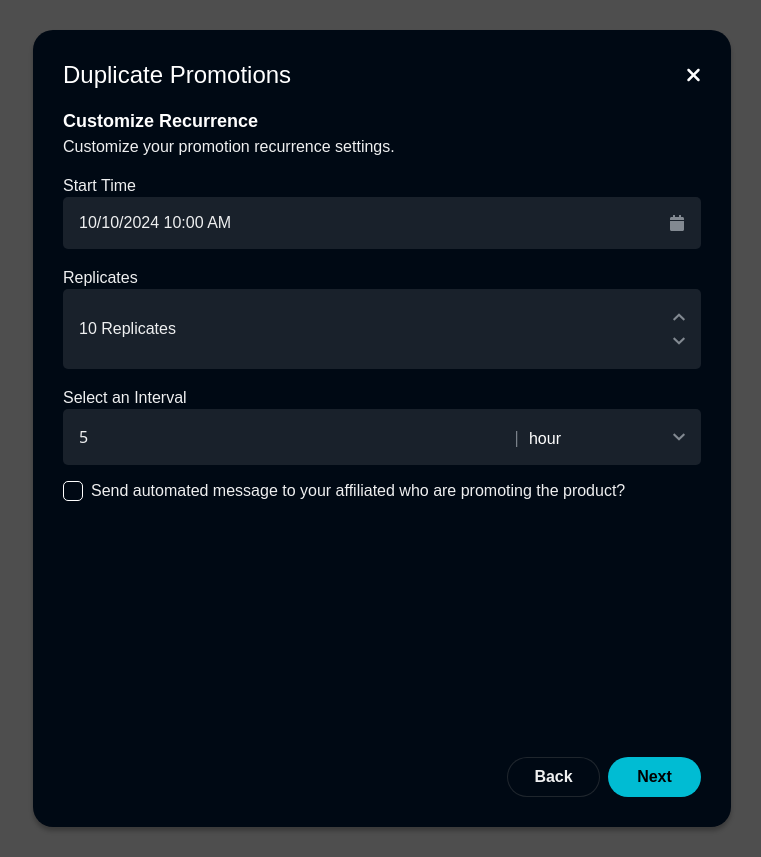
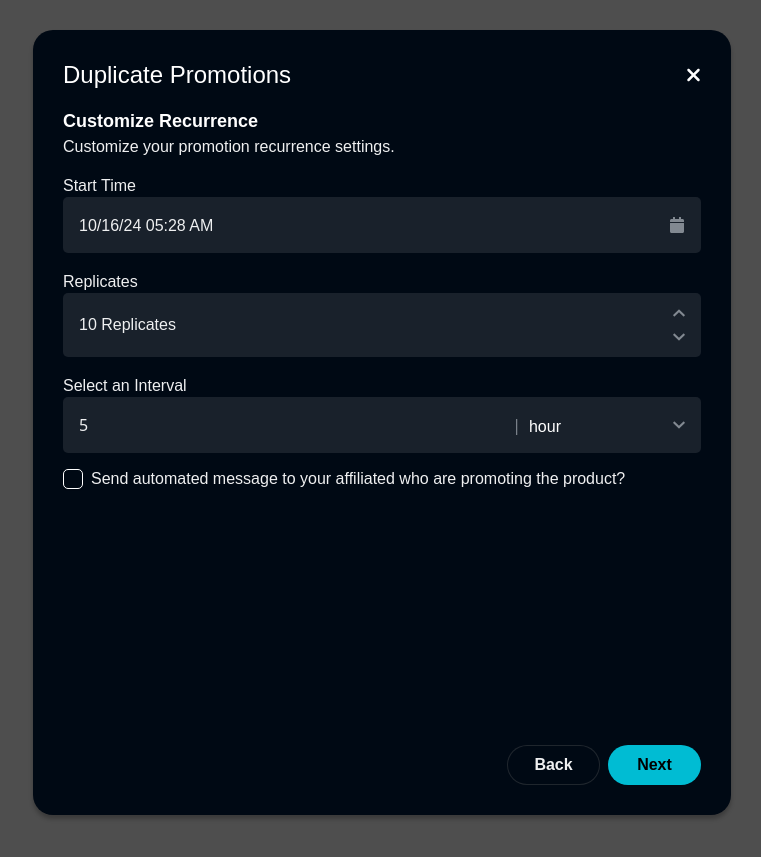
Before and after one commit to MAhmadSeng/Tikko, a React (Vite) app: page /duplication-page-2 in a window 1280 px wide. Shown: the whole page, without its empty margins (519-1280 px from the left). Built offline with nearby package versions, Linux system fonts and the light colour scheme.

Commit message:
Code Push commit

```diff
--- a/package.json
+++ b/package.json
@@ -15,6 +15,8 @@
     "@fortawesome/react-fontawesome": "^0.2.2",
     "@reduxjs/toolkit": "^2.2.8",
     "react": "^18.3.1",
+    "react-datepicker": "^7.4.0",
+    "react-datetime-picker": "^6.0.1",
     "react-dom": "^18.3.1",
     "react-icons": "^5.3.0",
     "react-loading": "^2.0.3",
--- a/src/components/DuplicationPage2/DateTimeFeild.jsx
+++ b/src/components/DuplicationPage2/DateTimeFeild.jsx
@@ -1,13 +1,61 @@
-import React from 'react';
-import { FaCalendar} from 'react-icons/fa';
+// import React from 'react';
+// import { FaCalendar} from 'react-icons/fa';
+
+// const DateTimeField = () => {
+//   return (
+//     <div className="mb-4">
+//       <label className="text-[#EFF0F1] font-normal text-base leading-[20.11px] font-sourceSans">Start Time</label>
+//       <div className="flex justify-between items-center w-full bg-bgInputFeild  p-4 rounded-[5px]">
+//         <span className="text-[#EFF0F1] font-normal text-base leading-[20.11px] font-sourceSans">10/10/2024 10:00 AM</span>
+//         <FaCalendar className="text-[#828991]" />
+//       </div>
+//     </div>
+//   );
+// };
+
+// export default DateTimeField;
+
+import React, { useState } from "react";
+import DatePicker from "react-datepicker";
+import { FaCalendar } from "react-icons/fa";
+import "react-datepicker/dist/react-datepicker.css";
+import '../../index.css';
+
 
 const DateTimeField = () => {
+  const [startDate, setStartDate] = useState(new Date());
+
   return (
     <div className="mb-4">
-      <label className="text-[#EFF0F1] font-normal text-base leading-[20.11px] font-sourceSans">Start Time</label>
-      <div className="flex justify-between items-center w-full bg-bgInputFeild  p-4 rounded-[5px]">
-        <span className="text-[#EFF0F1] font-normal text-base leading-[20.11px] font-sourceSans">10/10/2024 10:00 AM</span>
-        <FaCalendar className="text-[#828991]" />
+      <label className="text-[#EFF0F1] font-normal text-base leading-[20.11px] font-sourceSans">
+        Start Time
+      </label>
+      <div className="flex justify-between items-center w-full bg-bgInputFeild p-4 rounded-[5px]">
+        <DatePicker
+          selected={startDate}
+          onChange={(date) => setStartDate(date)}
+          showTimeSelect
+          dateFormat="MM/dd/yy hh:mm aa"
+          className="bg-transparent text-[#EFF0F1] font-normal text-base leading-[20.11px] font-sourceSans outline-none w-full"
+          customInput={
+            <span className="text-[#EFF0F1]">
+              {startDate
+                .toLocaleString("en-US", {
+                  year: "2-digit",
+                  month: "2-digit",
+                  day: "2-digit",
+                  hour: "2-digit",
+                  minute: "2-digit",
+                  hour12: true,
+                })
+                .replace(",", "")}
+            </span>
+          }
+        />
+        <FaCalendar
+          className="text-[#828991] cursor-pointer"
+          onClick={() => setStartDate(new Date())}
+        />
       </div>
     </div>
   );
--- a/src/components/DuplicationPage2/ReplicateFeild.jsx
+++ b/src/components/DuplicationPage2/ReplicateFeild.jsx
@@ -16,7 +16,7 @@ const ReplicateFeild = () => {
   return (
     <div className="relative mb-4">
       <label className="text-[#EFF0F1] font-normal text-base leading-[20.11px] font-sourceSans">Replicates</label>
-      <div className="flex justify-between items-center w-full bg-bgInputFeild p-4 rounded-[5px]">
+      <div className="flex justify-between items-center w-full bg-bgInputFeild py-2 px-4 rounded-[5px]">
         <span className="text-[#EFF0F1] font-normal text-base leading-[20.11px] font-sourceSans">{count} Replicates</span>
         <div className="flex flex-col items-center">
           <FaChevronUp onClick={incReplicate} className="text-[#828991] cursor-pointer h-[24px] w-[12px]" />
--- a/src/index.css
+++ b/src/index.css
@@ -1,8 +1,10 @@
 @tailwind base;
 @tailwind components;
 @tailwind utilities;
-
-
 body{
     background-color:  rgb(78, 78, 78);
 }
+/*custom styles for react-datepickerpositioning*/
+.react-datepicker {
+    left: 5.5rem !important;
+  }
```
Also changed, not shown: 1 other file (tests, documents, lock files or other folders).
